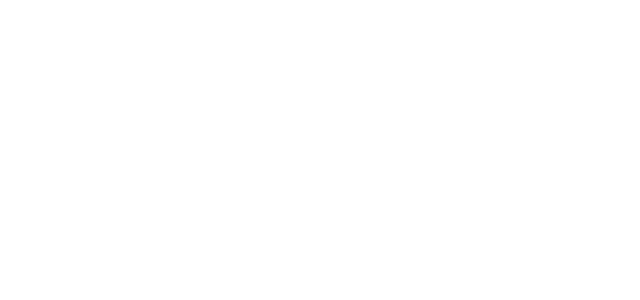
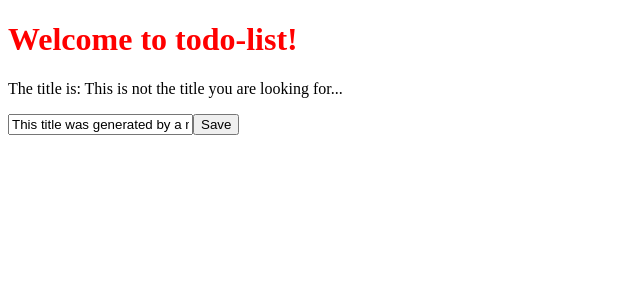
Before and after one commit to steffen555/angular-tutorial, an Angular app: page / in a window 1280 px wide. Shown: the top 300 px of the page, without its empty margins (0-640 px from the left). Built offline with nearby package versions, Linux system fonts and the light colour scheme.

Commit message:
Completed #6

```diff
--- a/src/app/app.component.ts
+++ b/src/app/app.component.ts
@@ -2,7 +2,12 @@
 
 @Component({
   selector: 'app-root',
-  template: ``,
+  template: `
+    <h1>
+      Welcome to {{ title }}!
+    </h1>
+    <app-input-button-unit></app-input-button-unit>
+  `,
   styleUrls: ['./app.component.scss']
 })
 export class AppComponent {
--- a/src/app/app.module.ts
+++ b/src/app/app.module.ts
@@ -2,10 +2,12 @@
 import { NgModule } from '@angular/core';
 
 import { AppComponent } from './app.component';
+import { InputButtonUnitComponent } from './input-button-unit/input-button-unit.component';
 
 @NgModule({
   declarations: [
-    AppComponent
+    AppComponent,
+    InputButtonUnitComponent
   ],
   imports: [
     BrowserModule
--- /dev/null
+++ b/src/app/input-button-unit/input-button-unit.component.ts
@@ -0,0 +1,30 @@
+import {Component, OnInit} from '@angular/core';
+
+@Component({
+  selector: 'app-input-button-unit',
+  template: `
+    <p>
+      The title is: {{ title }}
+    </p>
+    <input [value]="generateTile()">
+    <button>Save</button>
+  `,
+  styleUrls: ['./input-button-unit.component.scss']
+})
+export class InputButtonUnitComponent implements OnInit {
+  title = 'Hello World';
+
+  constructor() {
+  }
+
+  ngOnInit() {
+    setTimeout(() => {
+      this.title = 'This is not the title you are looking for...';
+    }, 3000);
+  }
+
+  generateTile(): string {
+    return 'This title was generated by a method';
+  }
+
+}
```
Also changed, not shown: src/app/input-button-unit/input-button-unit.component.scss (added), 1 other file (tests, documents, lock files or other folders).
